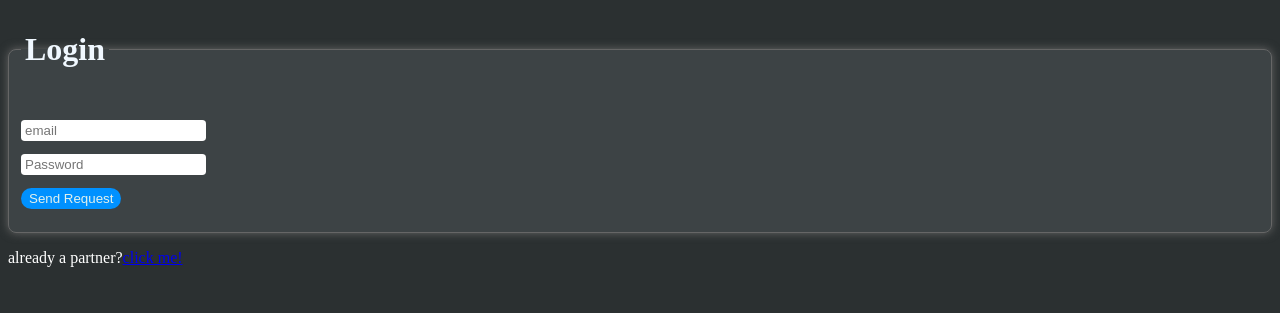
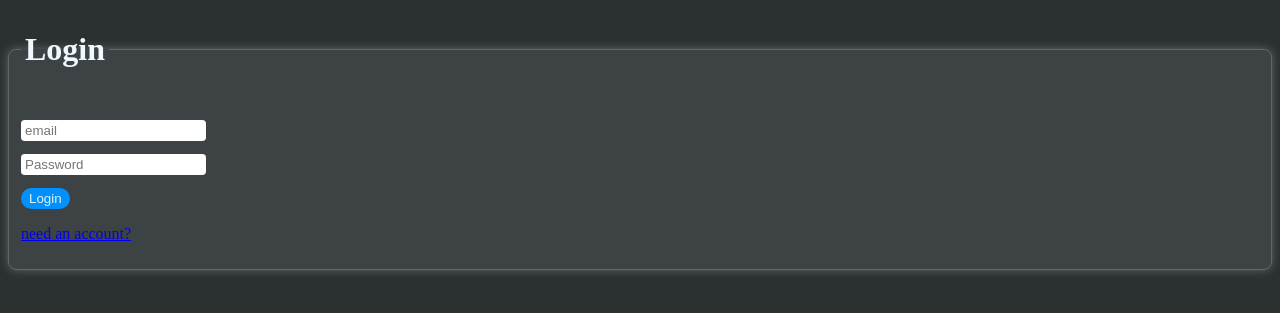
Before and after one commit to Rjuuko/PROGETTO-TERRANOVA, a PHP site: page /login.php in a window 1280 px wide. Shown: the top 313 px of the page. Run offline with PHP 8.4, Linux system fonts and the light colour scheme.

Commit message:
Update login.php

```diff
--- a/login.php
+++ b/login.php
@@ -18,10 +18,10 @@
         <pre></pre>
                 <input type="password" id="password" placeholder="Password" name="password" required>
                 <pre></pre>
-                <input type="submit" value="Send Request" />
+                <input type="submit" value="Login">
         <pre></pre>
+        <p><a href=registration.php class="links">need an account?</a>
         </fieldset>
-            <p style=color:#ffffff>already a partner?<a href=registration.php>click me!</a></p>
         </form>
     </body>
 </html>
```
